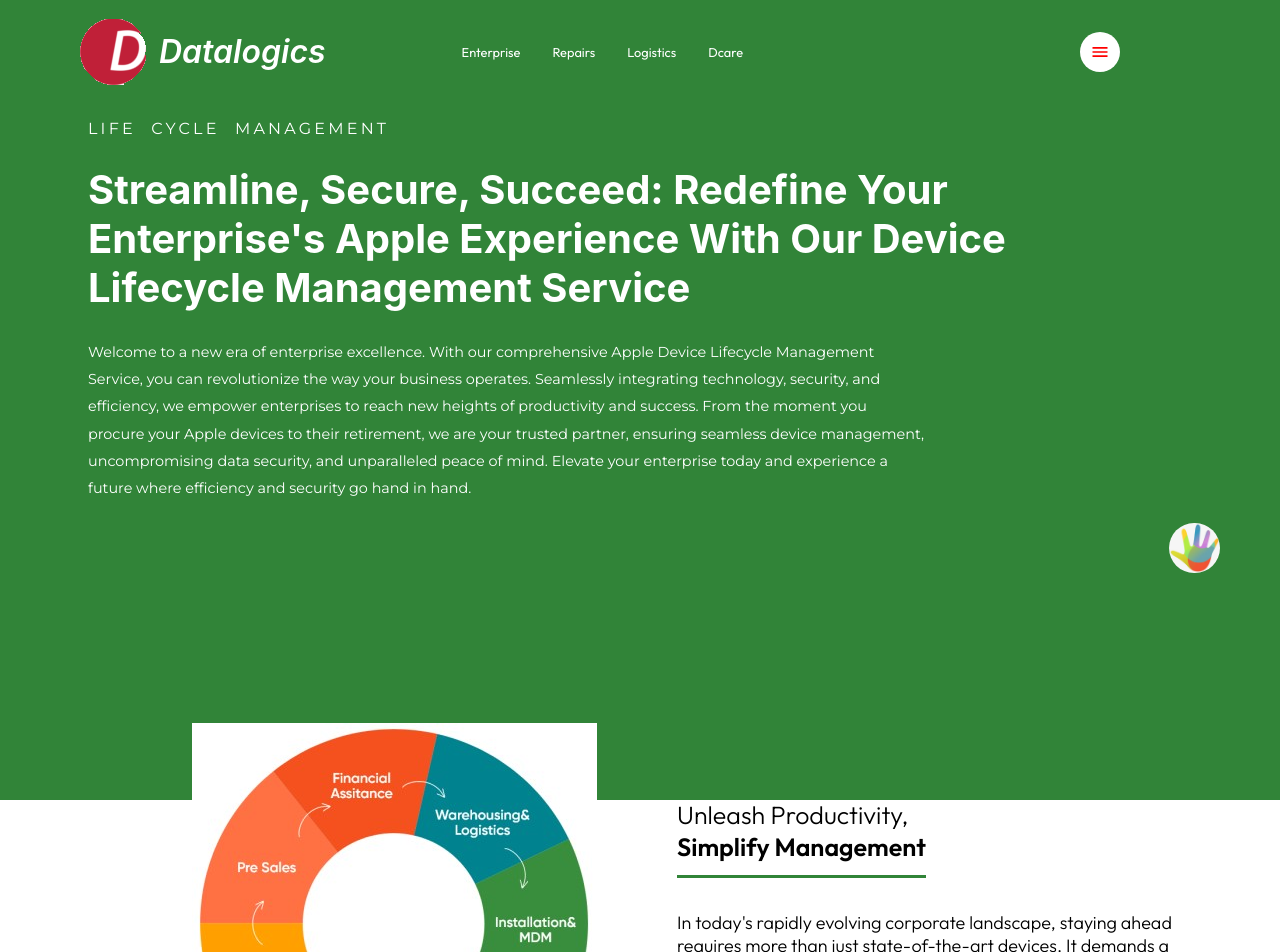
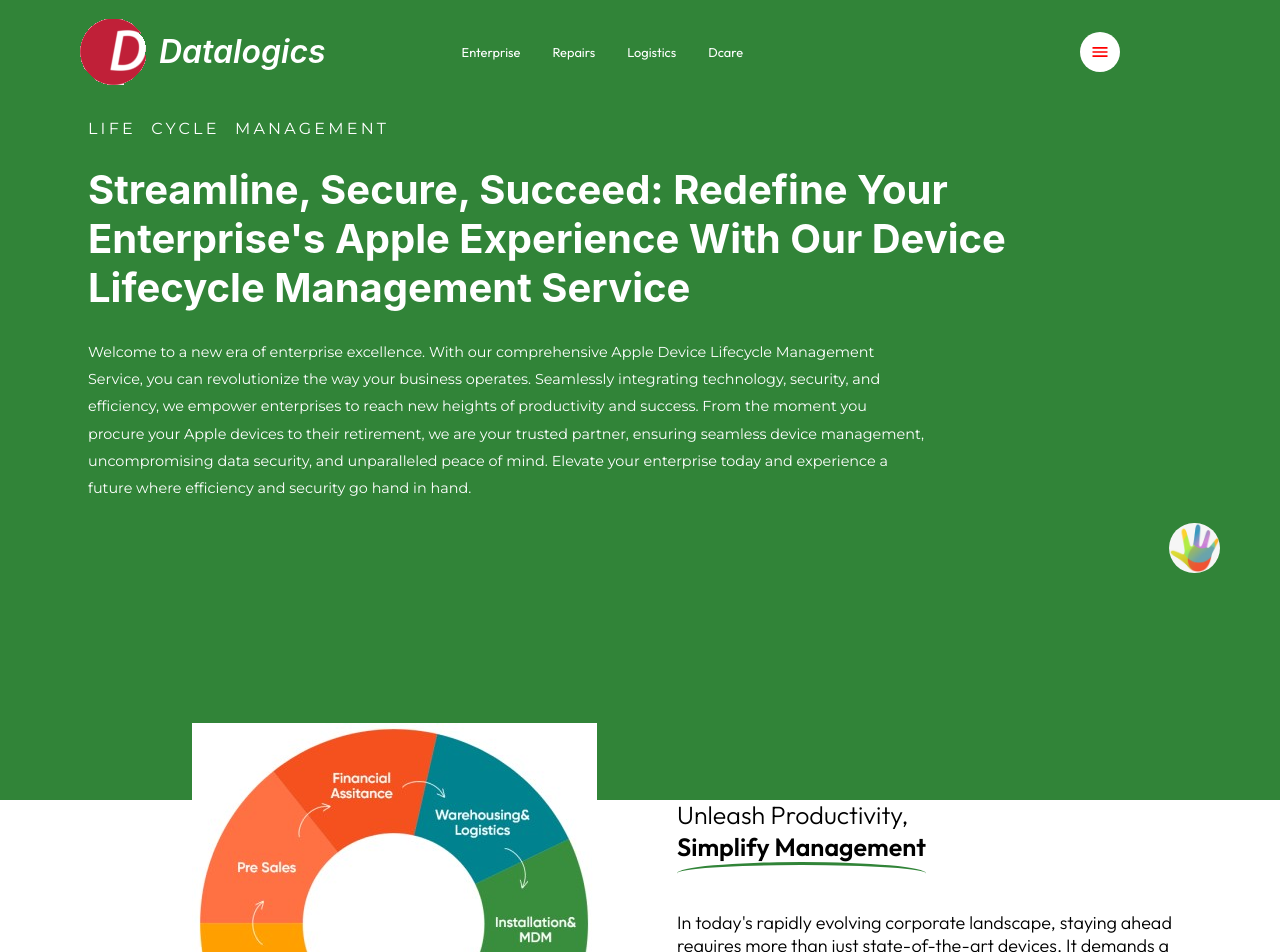
Before and after one commit to jeevanKumarH-clear/datalogics, a React (Create React App) app: page / in a window 1280 px wide. Shown: the top 952 px of the page. Built offline with nearby package versions, Linux system fonts and the light colour scheme.

Commit message:
Fixed Underline Bug.

```diff
--- a/src/App.css
+++ b/src/App.css
@@ -137,9 +137,11 @@
   content: '';
   position: absolute;
   width: 100%;
-  border-top: solid 3px #318438;
+  border-top: solid 3px  rgb(49, 132, 56);
   left: 0;
-  bottom: -15px;
+  bottom: -22px;
+  border-radius: 50%;
+  height: 20px;
 }
 
 .chart {
```
